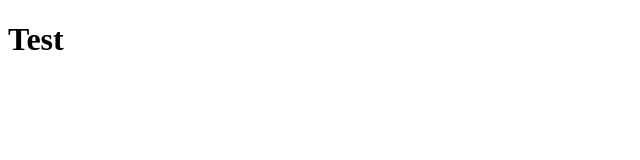
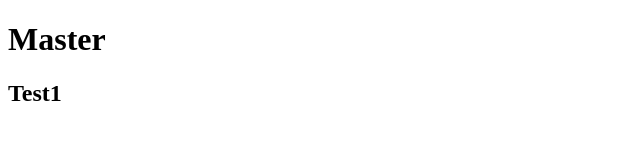
Before and after one commit to roomaank/testrepo, a plain HTML site: page index.html in a window 1280 px wide. Shown: the whole page, without its empty margins (0-640 px from the left). Drawn offline with Linux system fonts and the light colour scheme.

Commit message:
add branch test1

```diff
--- a/index.html
+++ b/index.html
@@ -7,6 +7,7 @@
     <title>Document</title>
 </head>
 <body>
-    <h1>Test</h1>
+    <h1>Master</h1>
+    <h2>Test1</h2>
 </body>
 </html>
```
